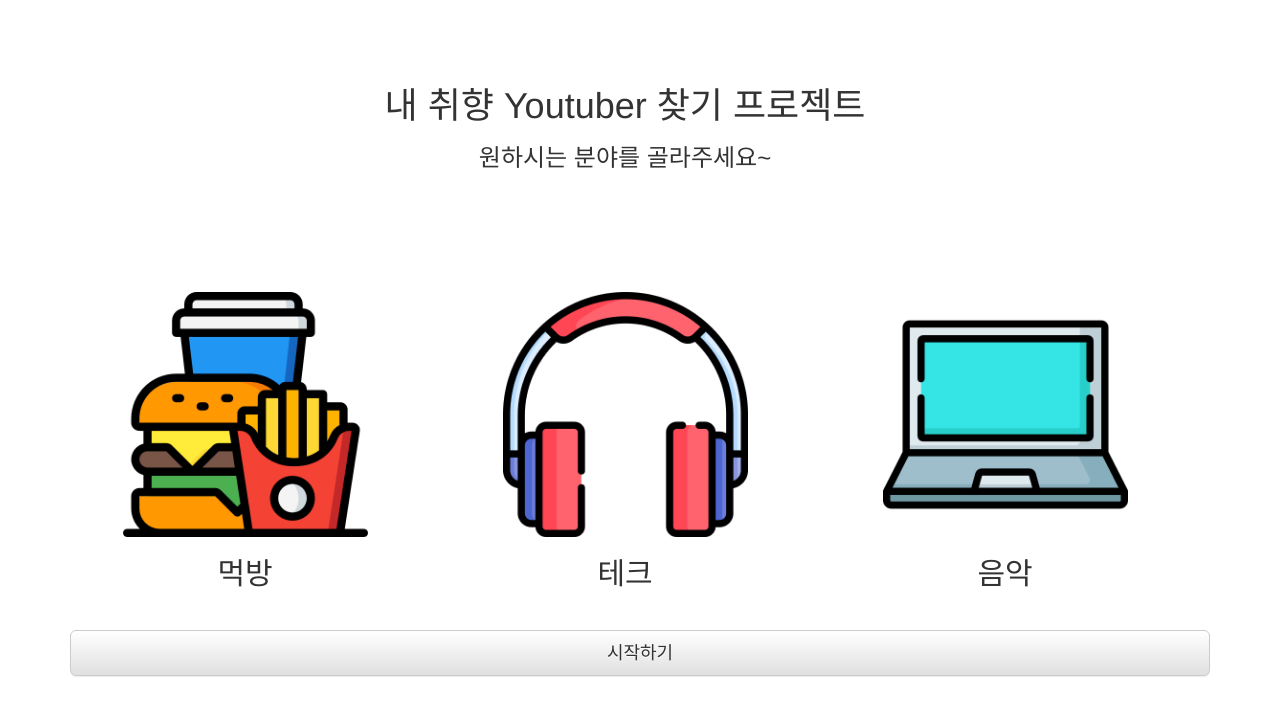
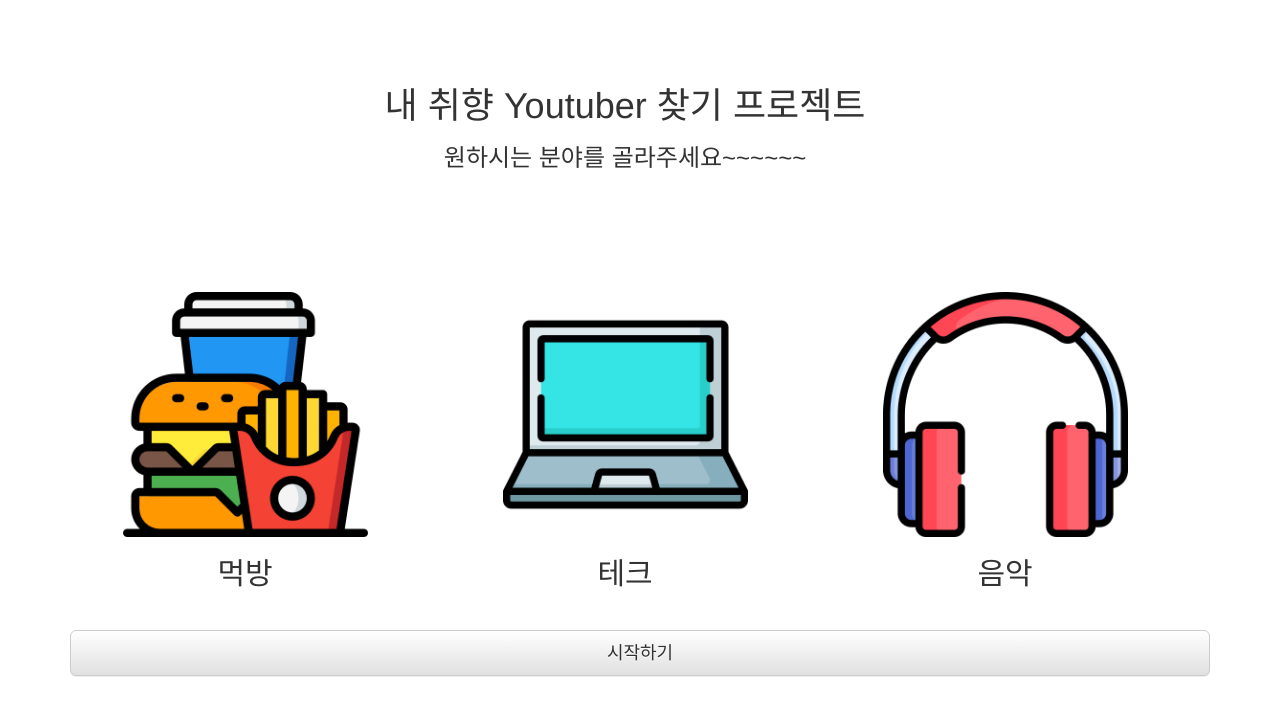
Before and after one commit to onunn/incoding-guiin, a Django app: page /mukbang/test/ in a window 1280 px wide. Shown: the top 716 px of the page. Run offline with Django 3.2, Linux system fonts and the light colour scheme; some libraries are stand-ins or nearby versions.

Commit message:
modify main

```diff
--- a/mukbang/templates/mukbang/main.html
+++ b/mukbang/templates/mukbang/main.html
@@ -3,82 +3,54 @@
 {% block content %}
 <div class="row" style="margin-top: 5%; text-align: center;">
     <h1> 내 취향 Youtuber 찾기 프로젝트</h1>
-    <h3> 원하시는 분야를 골라주세요~</h3>
+    <h3> 원하시는 분야를 골라주세요~~~~~~</h3>
 </div>
 <div class="row" style="margin-top: 10%">
     <div class="col-md-4" >
         <input type="radio" name="category" style="display:none" value="먹방">
-        <img src="../../static/mukbang/image/burger.png" id="img1" style="width: 70%;" class="center-block"
+        <img src="{% static 'mukbang/image/burger.png' %}" id="img1" style="width: 70%;" class="center-block"
         onClick="document.getElementsByName('category')[0].checked=true; setImageRadio();">
         <h2 style="text-align: center;">먹방</h2>
     </div>
     <div class="col-md-4">
         <input type="radio" name="category" style="display:none" value="테크">
-        <img src="../../static/mukbang/image/headphones.png" id="img2" style="width: 70%;"class="center-block"
+        <img src="{% static 'mukbang/image/laptop.png' %}" id="img2" style="width: 70%;"class="center-block"
         onClick="document.getElementsByName('category')[1].checked=true; setImageRadio();">
         <h2 style="text-align: center;">테크</h2>
     </div>
     <div class="col-md-4">
         <input type="radio" name="category" style="display:none" value="음악">
 
-        <img src="../../static/mukbang/image/laptop.png" id="img3" style="width: 70%;"class="center-block"
+        <img src="{% static 'mukbang/image/headphones.png' %}" id="img3" style="width: 70%;"class="center-block"
         onClick="document.getElementsByName('category')[2].checked=true; setImageRadio();">
         <h2 style="text-align: center;">음악</h2>
     </div>
         <script>
-        function setImageRadio(){
-        document.getElementById('img1').src=
-        (document.getElementsByName('category')[0].checked==true)?"../../static/mukbang/image/burger.png":"../../static/mukbang/image/burger2.png";
+            function setImageRadio(){
+            document.getElementById('img1').src=
+            (document.getElementsByName('category')[0].checked==true)?"{% static 'mukbang/image/burger.png' %}":"{% static 'mukbang/image/burger2.png' %}";
 
-        document.getElementById('img2').src=
-        (document.getElementsByName('category')[1].checked==true)?"../../static/mukbang/image/headphones.png":"../../static/mukbang/image/headphones2.png";
+            document.getElementById('img2').src=
+            (document.getElementsByName('category')[1].checked==true)?"{% static 'mukbang/image/laptop.png' %}":"{% static 'mukbang/image/laptop2.png' %}";
 
-        document.getElementById('img3').src=
-        (document.getElementsByName('category')[2].checked==true)?"../../static/mukbang/image/laptop.png":"../../static/mukbang/image/laptop2.png";
-        }
+            document.getElementById('img3').src=
+            (document.getElementsByName('category')[2].checked==true)?"{% static 'mukbang/image/headphones.png' %}":"{% static 'mukbang/image/headphones2.png' %}";
+            }
         </script>
-
-
     </div>
-</div>
-<div class="row" style="margin-top: 20px">
-
-  <!-- <div class="col-md-4">
-    <img
-      src="../../static/lableing/image/burger.png"
-      class="center-block"
-      style="width: 70%"
-    />
-    </input>
-  </div>
-
-  <div class="col-md-4">
-
-    <img
-      src="../../static/lableing/image/headphones.png"
-      class="center-block"
-      style="width: 70%"
-    /></input>
-  </div>
-
-  <div class="col-md-4">
-    <img
-      src="../../static/lableing/image/laptop.png"
-      class="center-block"
-      style="width: 70%"
-    />
-  </div> -->
 </div>
 
 <div class="row">
   <div class="col-md-12" style="margin-top: 30px">
-    <a
-      class="btn btn-default center-block btn-lg"
-      href="#"
-      role="button"
-      >시작하기</a
-    >
+    <a class="btn btn-default center-block btn-lg" href="#" role="button">
+        시작하기
+    </a>
   </div>
+</div>
+<div class="row">
+    <div class="col-md-12">
+        <img >
+    </div>
 </div>
 
     <script>
--- a/mukbang/templates/mukbang/youtuber_list.html
+++ b/mukbang/templates/mukbang/youtuber_list.html
@@ -4,7 +4,7 @@
     <head>
         <meta charset="utf-8">
         <title>labling</title>
-        <link rel="stylesheet" type="text/css" href="{% static 'labeling/styles.css' %}" />
+        <link rel="stylesheet" type="text/css" href="{% static 'mukbang/styles.css' %}" />
         <link rel="stylesheet" href="https://maxcdn.bootstrapcdn.com/bootstrap/3.3.2/css/bootstrap.min.css">
         <link rel="stylesheet" href="https://maxcdn.bootstrapcdn.com/bootstrap/3.3.2/css/bootstrap-theme.min.css">
         <script src="https://maxcdn.bootstrapcdn.com/bootstrap/3.3.2/js/bootstrap.min.js"></script>
```
